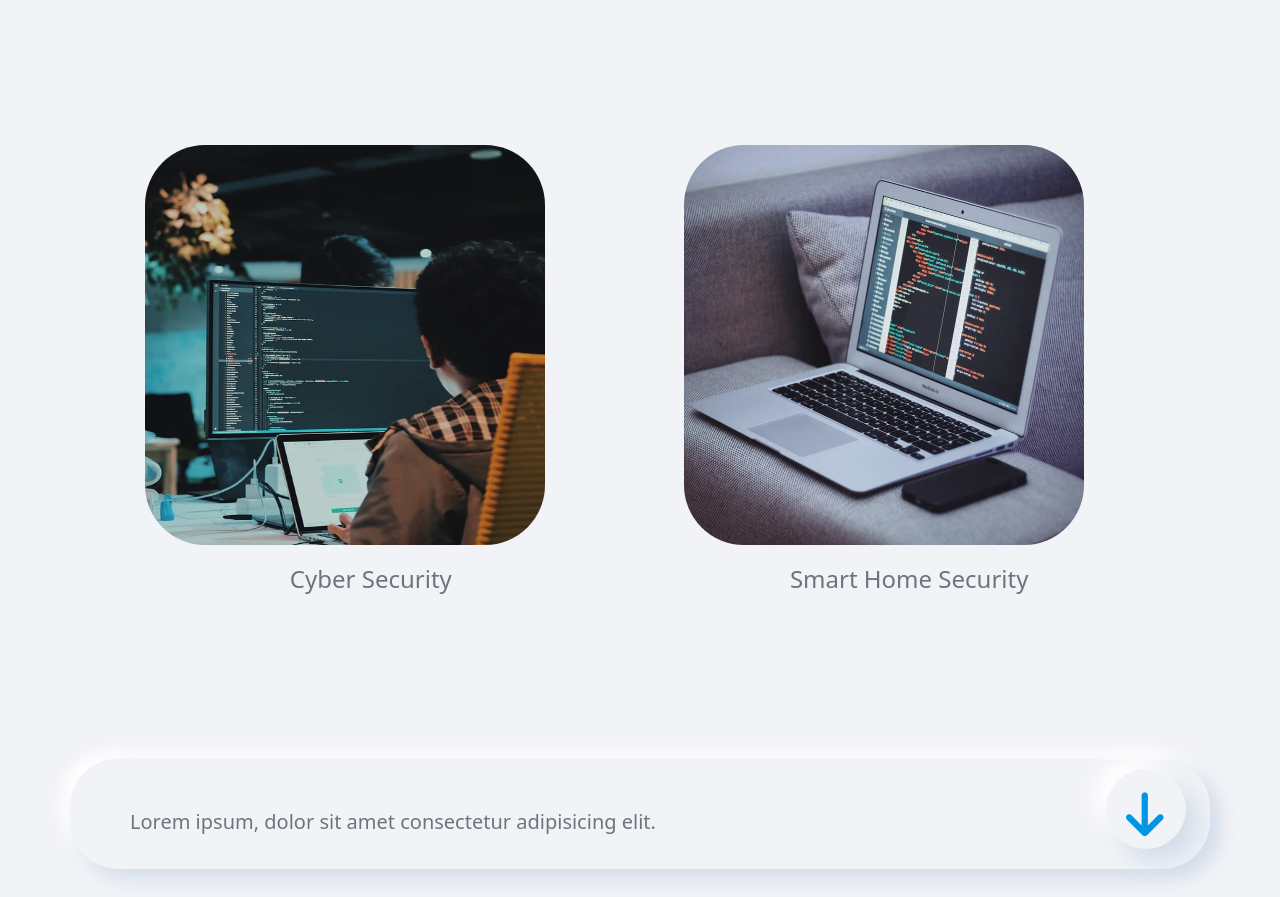
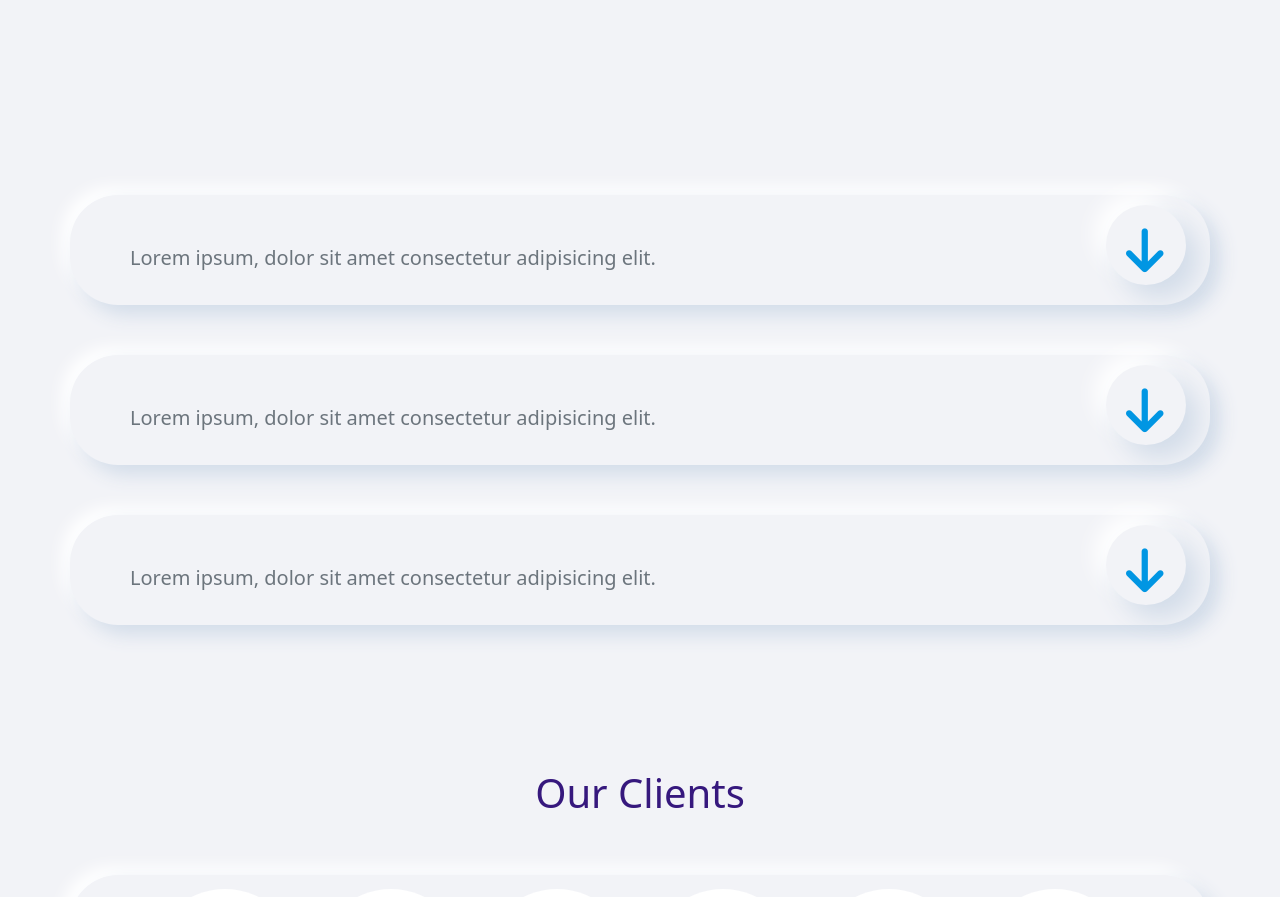
Before and after one commit to arjunsaini024/Secure, a plain HTML site: page index.html in a window 1280 px wide. Shown: the part 4069-4966 px from the top of the page. Drawn offline with nearby package versions, Linux system fonts and the light colour scheme.

Commit message:
remove photoes

```diff
--- a/index.html
+++ b/index.html
@@ -188,19 +188,6 @@
         </div>
       </div>
 
-      <div class="container pt-5 pb-5">
-        <div class="row d-flex justify-content-evenly">
-          <div class="col-lg-5">
-            <img src="photo/features1.jpg" alt="" id="img1">
-            <p class="text-center text-secondary pt-3 fs-4">Cyber Security</p>
-          </div>
-          <div class="col-lg-5">
-            <img src="photo/features3.jpg" alt="" id="img1">
-            <p class="text-center text-secondary pt-3 fs-4">Smart Home Security</p>
-          </div>
-        </div>
-      </div>
-
 
       <div class="container pt-5 pb-5">
         <div class="row">
--- a/style.css
+++ b/style.css
@@ -76,11 +76,6 @@ span{
 .About{
     padding-top: 100px;
     padding-bottom: 100px;
-}
-#img1{
-    width: 400px;
-    height: 400px;
-    border-radius: 60px;
 }
 
 .card3 {
```
